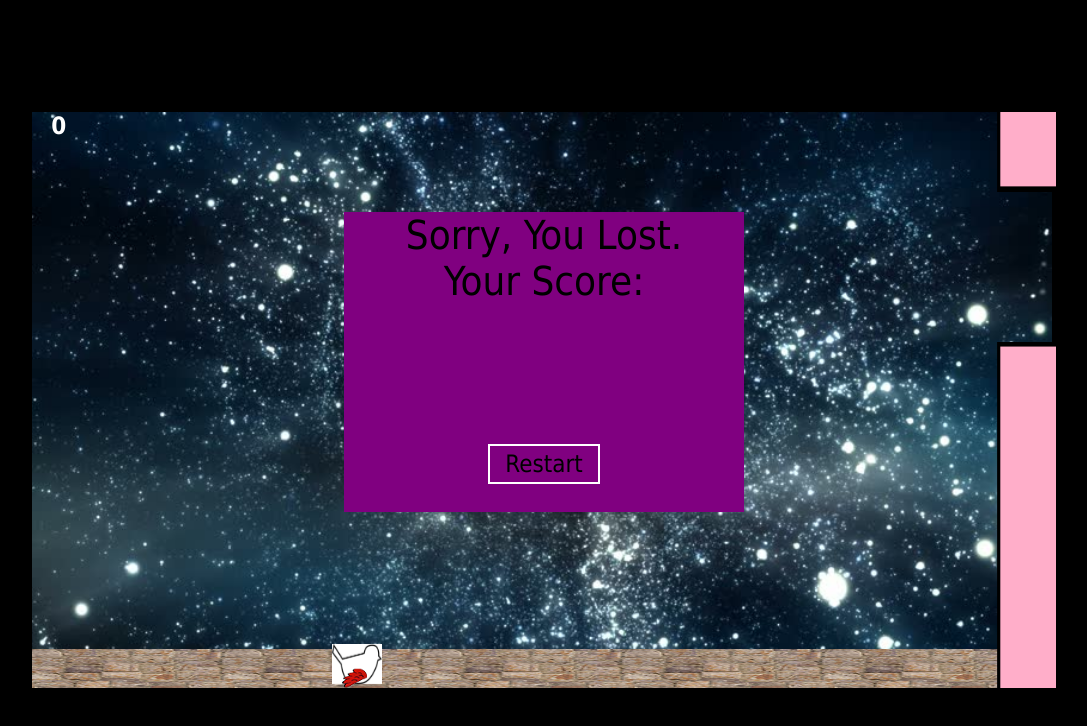
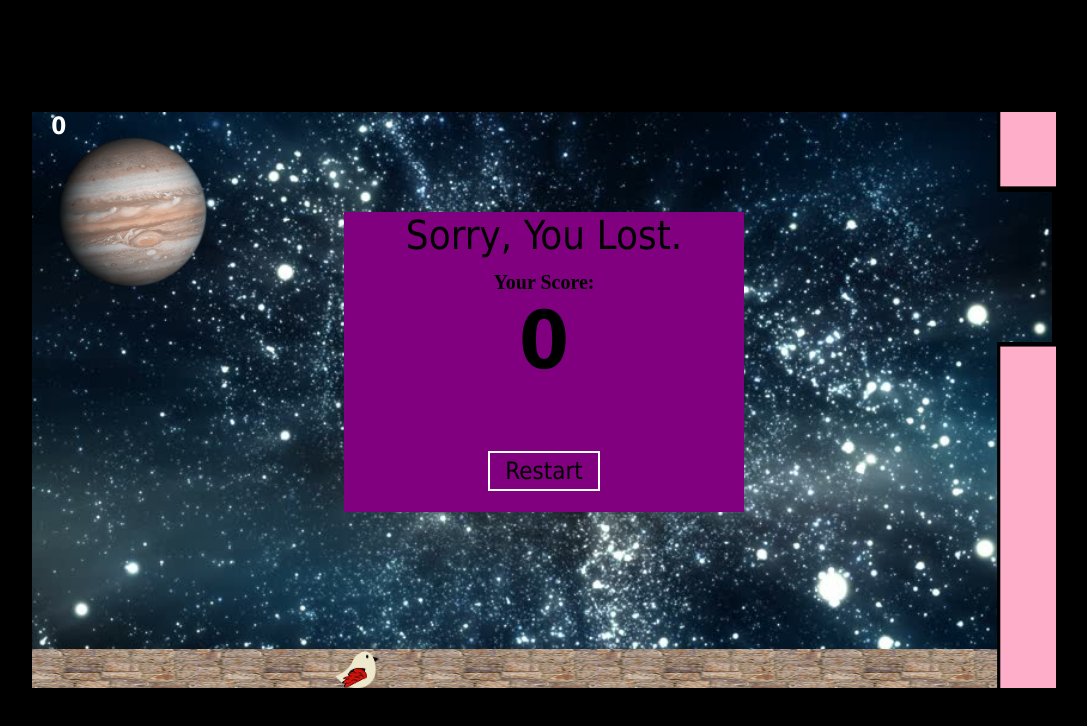
Before and after one commit to berglindoma13/FlappyGame, a website: page app/index.html in a window 1280 px wide. Shown: the whole page, without its empty margins (96-1183 px from the left). Drawn offline with nearby package versions, Linux system fonts and the light colour scheme; files that its build step writes are made by us from their sources.

Commit message:
new bird with transparent background

```diff
--- a/app/index.html
+++ b/app/index.html
@@ -27,6 +27,8 @@
             <div class="Background"></div>
             <div class="DownMovement" id="DownMovement"></div>
 
+            <div class="Planet" id="planet"></div>
+
             <div class="Player">
                 <div class="Player-wings"></div>
             </div>
@@ -37,7 +39,10 @@
 
             <div class="Scoreboard">
                 <div class="LoosingMessage">Sorry, You Lost.</div>
-                <div class="Score">Your Score: </div>
+                <h1>
+                    Your Score: <div id = "Score" class="Score">0</div>
+                </h1>
+
                 <button class="Scoreboard-restart">
                     <span class="Scoreboard-restartText">Restart</span>
                 </button>
--- a/app/scripts/game.js
+++ b/app/scripts/game.js
@@ -76,6 +76,7 @@ window.Game = (function() {
 					scoreboardEl.removeClass('is-visible');
 					that.start();
 				});
+        document.getElementById('Score').innerHTML=this.player.GetGameScore();
 	};
 
 	/**
--- a/app/scripts/player.js
+++ b/app/scripts/player.js
@@ -64,6 +64,10 @@ window.Player = (function() {
     };
 
 
+	Player.prototype.GetGameScore = function(){
+	    return currentScore;
+    };
+
 	Player.prototype.checkCollisionWithBounds = function() {
 		if (this.pos.x < 0 ||
 			this.pos.x + WIDTH > this.game.WORLD_WIDTH ||
--- a/app/scripts/world.js
+++ b/app/scripts/world.js
@@ -61,14 +61,16 @@
      World.prototype.CheckCollisionWithPlayer = function(){
          //FIND HEIGHT AND WIDTH OF PIPE TO CHECK FOR COLLISION WITH PLAYER
          if(this.pipe1.pos.x >= 25 && this.pipe1.pos.x < 35){
-            if(this.game.player.pos.y >= this.pipe1.pos.y + 3 || this.game.player.pos.y <= this.pipe2.pos.y + 67){
+            if(this.game.player.pos.y >= this.pipe1.pos.y + 2 || this.game.player.pos.y <= this.pipe2.pos.y + 68){
                 this.game.gameover();
             }
             else if(this.pointsAdded === false){
                 this.pointsAdded = true;
                 this.game.player.AddScore();
-
             }
+         }
+         else{
+            this.pointsAdded = false;
          }
      };
 
--- a/app/styles/main.css
+++ b/app/styles/main.css
@@ -14,8 +14,8 @@
 	left: 0;
 	width: 5em;
 	height: 5em;
-	background: url(../images/bird.png) no-repeat;
-    background-size: 5em 4em;
+	background-image: url(../images/birdtake4.png);
+    background-size: 5em 5em;
 }
 
 .Player-wings {
@@ -51,6 +51,22 @@
     background-repeat: no-repeat;
 }
 
+.Planet{
+    position: absolute;
+    width: 200em;
+    height: 20em;
+    background-image: url(../images/planet.png);
+    background-size: 20em 20em;
+    background-repeat: no-repeat;
+    animation: animatedcloud 10s linear infinite;
+    -webkit-transform: translatez(0);
+}
+
+@keyframes animateCloud {
+    from { background-position: 100% 0;}
+    to { background-position: -25% 0;}
+}
+
 .Scoreboard {
 	position: absolute;
 	left: 50%;
@@ -73,7 +89,7 @@
 }
 
 .Scoreboard-restart {
-	margin-top: 14em;
+	margin-top: 5em;
 	font-size: inherit;
 	padding: 0.4em 1.5em;
 	border: 0.2em solid white;
```
Also changed, not shown: app/images/birdtake4.png (added), app/images/planet.png (added).
